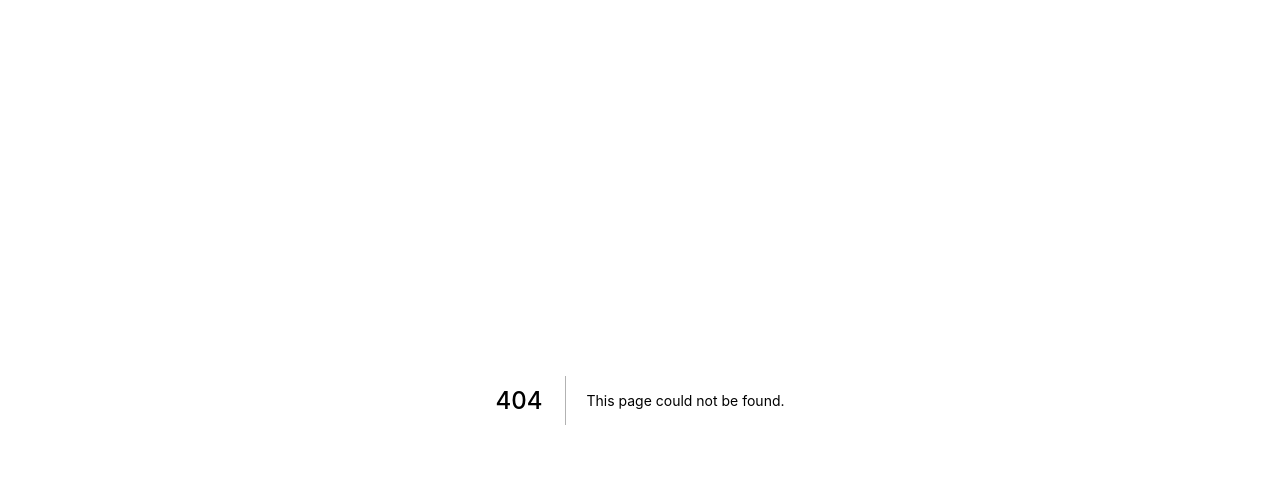
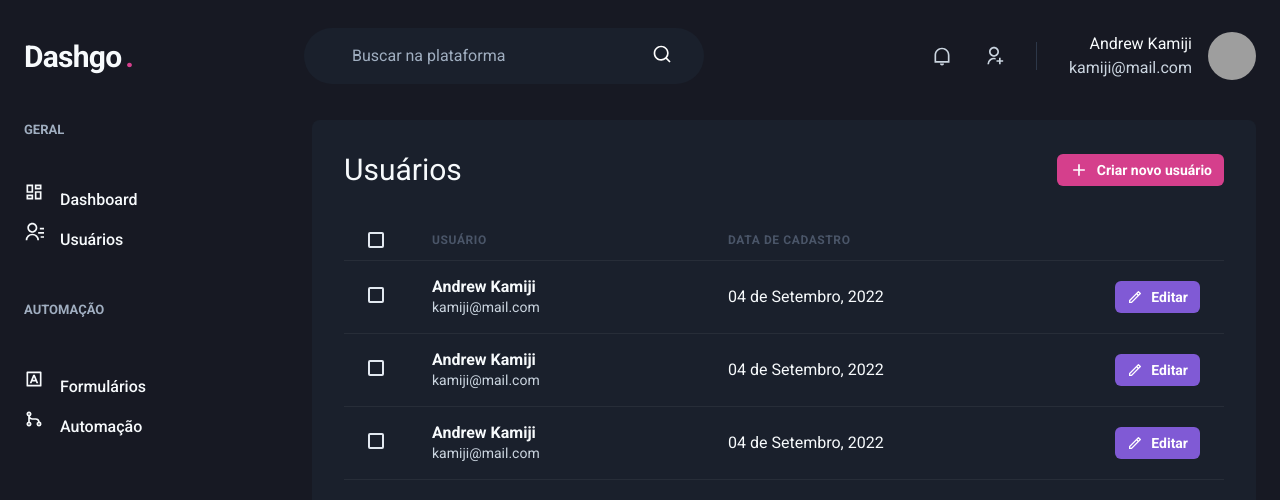
Before and after one commit to kamijidias/Dashgo, a Next.js app: page /users in a window 1280 px wide. Before the commit this address had no page. Shown: the top 500 px of the page. Built offline with nearby package versions, Linux system fonts and the light colour scheme; grey boxes are pictures that could not be loaded.

Commit message:
Página: Lista de usuários

```diff
--- /dev/null
+++ b/src/pages/users/index.tsx
@@ -0,0 +1,125 @@
+import { Box, Button, Checkbox, Flex, Heading, Icon, Table, Tbody, Th, Thead, Tr, Td, Text } from "@chakra-ui/react";
+import { Header } from "../../components/Header";
+import { Sidebar } from "../../components/Sidebar";
+
+import { RiAddLine, RiPencilLine } from 'react-icons/ri'
+
+export default function UserList() {
+    return (
+        <Box>
+            <Header />
+
+            <Flex w="100%" my="6" maxWidth={1480} mx="auto" px="6">
+                <Sidebar />
+
+                <Box flex="1" borderRadius={8} bg="gray.800" p="8">
+                    <Flex mb="8" justify="space-between" align="center">
+                        <Heading size="lg" fontWeight="normal">
+                            Usuários
+                        </Heading>
+                        <Button
+                            as="a"
+                            size="sm"
+                            fontSize="sm"
+                            colorScheme="pink"
+                            leftIcon={<Icon as={RiAddLine} fontSize="20" />}
+                        >
+                            Criar novo usuário
+                        </Button>
+                    </Flex>
+
+                    <Table colorScheme="whiteAlpha">
+                        <Thead>
+                            <Tr>
+                                <Th px="6" color="gray.300" width="8">
+                                    <Checkbox colorScheme="pink" />
+                                </Th>
+                                <Th>Usuário</Th>
+                                <Th>Data de cadastro</Th>
+                                <Th width="8"></Th>
+                            </Tr>
+                        </Thead>
+                        <Tbody>
+                            <Tr>
+                                <Td px="6">
+                                    <Checkbox colorScheme="pink" />
+                                </Td>
+                                <Td>
+                                    <Box>
+                                        <Text fontWeight="bold">Andrew Kamiji</Text>
+                                        <Text fontSize="sm" color="gray.300">kamiji@mail.com</Text>
+                                    </Box>
+                                </Td>
+                                <Td>
+                                    04 de Setembro, 2022
+                                </Td>
+                                <Td>
+                                    <Button
+                                        as="a"
+                                        size="sm"
+                                        fontSize="sm"
+                                        colorScheme="purple"
+                                        leftIcon={<Icon as={RiPencilLine} fontSize="16" />}
+                                    >
+                                        Editar
+                                    </Button>
+                                </Td>
+                            </Tr>
+                            <Tr>
+                                <Td px="6">
+                                    <Checkbox colorScheme="pink" />
+                                </Td>
+                                <Td>
+                                    <Box>
+                                        <Text fontWeight="bold">Andrew Kamiji</Text>
+                                        <Text fontSize="sm" color="gray.300">kamiji@mail.com</Text>
+                                    </Box>
+                                </Td>
+                                <Td>
+                                    04 de Setembro, 2022
+                                </Td>
+                                <Td>
+                                    <Button
+                                        as="a"
+                                        size="sm"
+                                        fontSize="sm"
+                                        colorScheme="purple"
+                                        leftIcon={<Icon as={RiPencilLine} fontSize="16" />}
+                                    >
+                                        Editar
+                                    </Button>
+                                </Td>
+                            </Tr>
+                            <Tr>
+                                <Td px="6">
+                                    <Checkbox colorScheme="pink" />
+                                </Td>
+                                <Td>
+                                    <Box>
+                                        <Text fontWeight="bold">Andrew Kamiji</Text>
+                                        <Text fontSize="sm" color="gray.300">kamiji@mail.com</Text>
+                                    </Box>
+                                </Td>
+                                <Td>
+                                    04 de Setembro, 2022
+                                </Td>
+                                <Td>
+                                    <Button
+                                        as="a"
+                                        size="sm"
+                                        fontSize="sm"
+                                        colorScheme="purple"
+                                        leftIcon={<Icon as={RiPencilLine} fontSize="16" />}
+                                    >
+                                        Editar
+                                    </Button>
+                                </Td>
+                            </Tr>
+                        </Tbody>
+                    </Table>
+
+                </Box>
+            </Flex>
+        </Box>
+    );
+}
```
